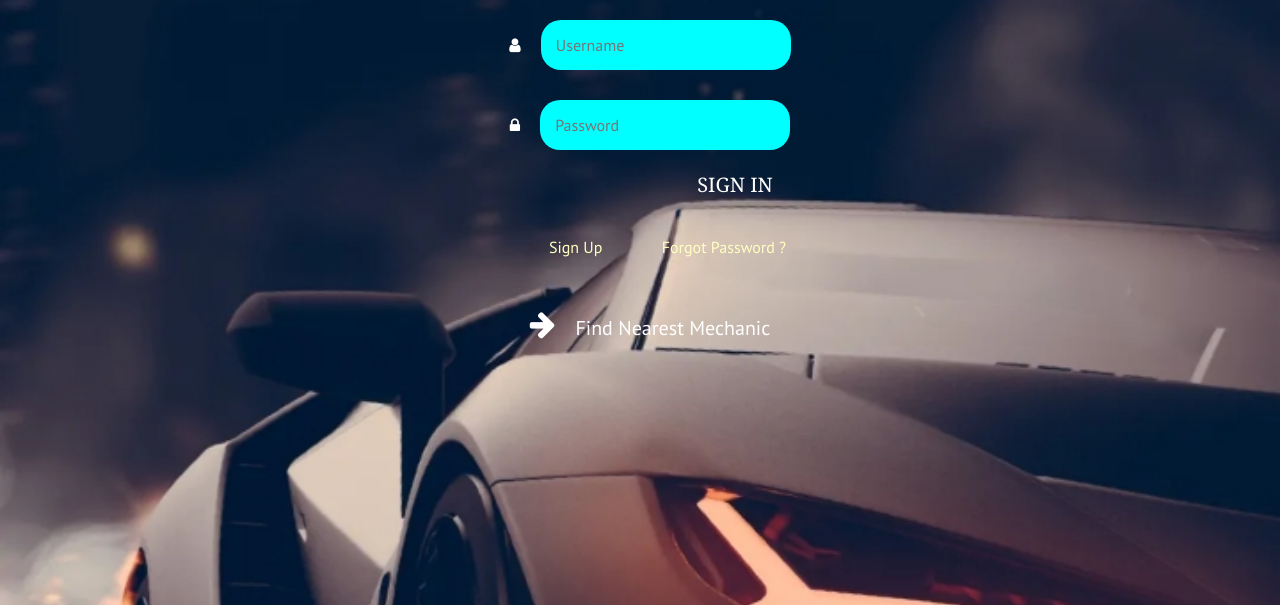
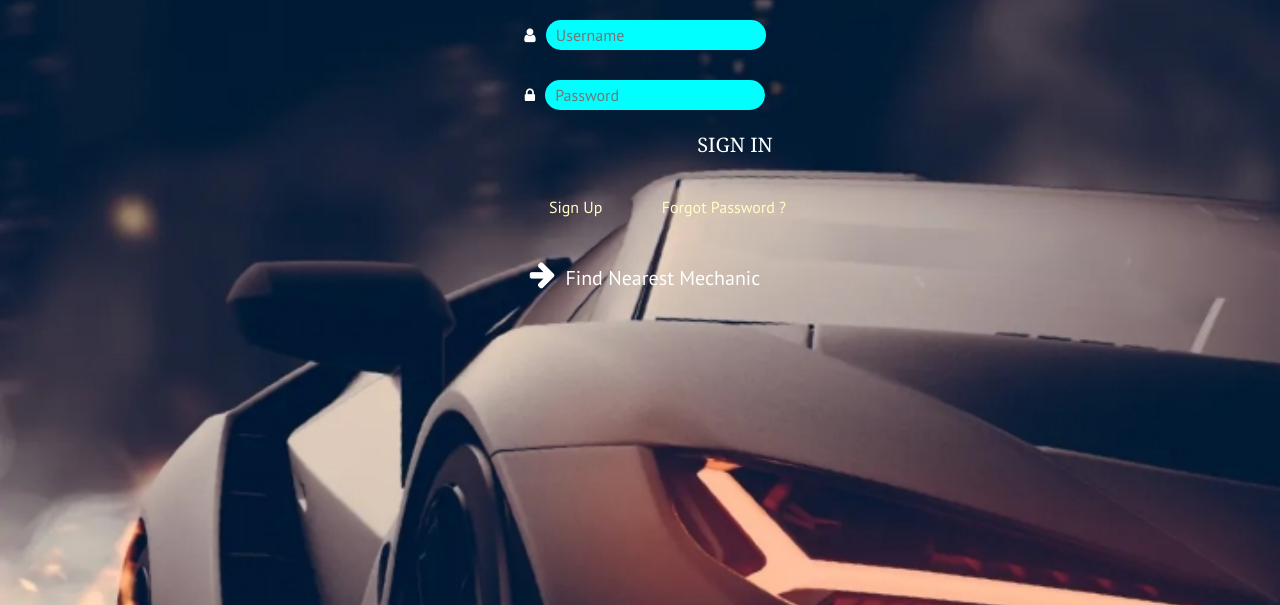
Before and after one commit to FemiObadimu/mecho, a plain HTML site: page index.html in a window 1280 px wide. Shown: the part 195-800 px from the top of the page. Drawn offline with Linux system fonts and the light colour scheme.

Commit message:
Update mech.css

```diff
--- a/mech.css
+++ b/mech.css
@@ -106,10 +106,10 @@ span{
 
 .ent{
     border: none;
-    width: 250px;
-    height: 50px;
+    width: 220px;
+    height: 30px;
     border-radius: 20px;
-    padding: 2px 15px;
+    padding: 2px 10px;
     color: black;
     background: aqua;
 }
@@ -127,7 +127,7 @@ input:focus{
 }
 
 .fa-lock, .fa-user,.fa-arrow-right{
-    padding:20px;
+    padding:10px;
 }
 
 .text2{
```
